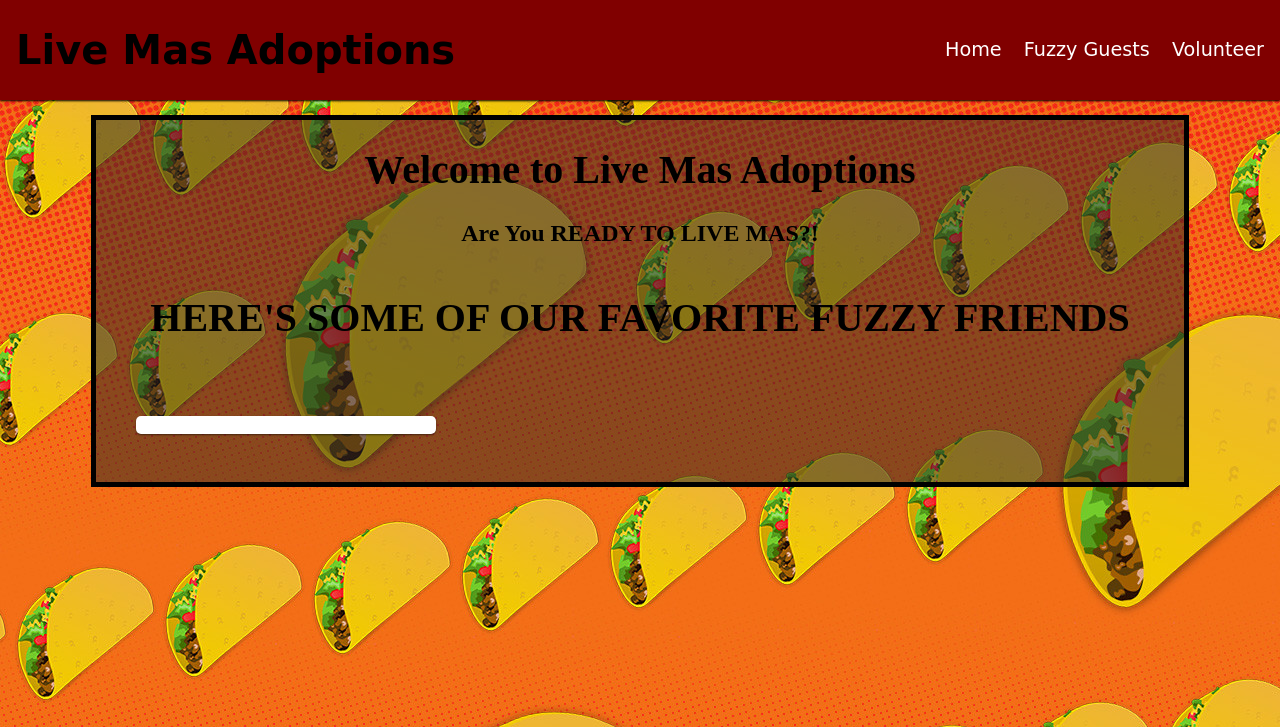
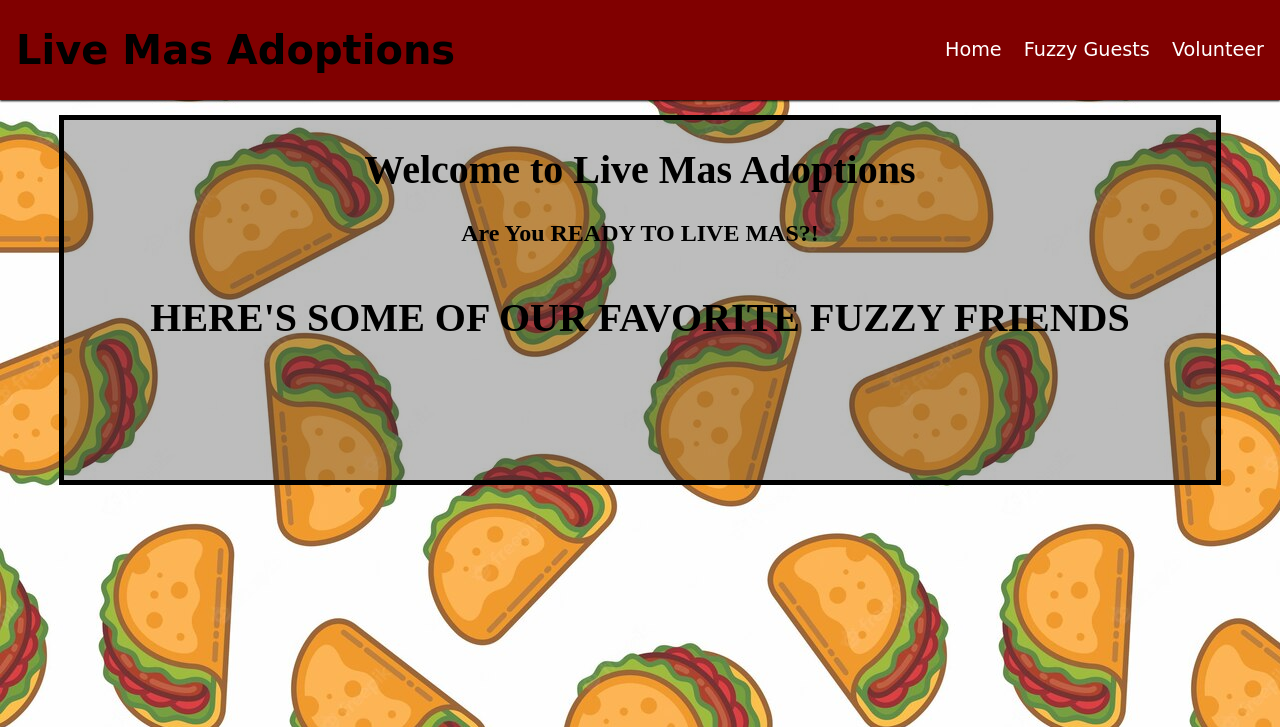
Before and after one commit to MarkRRyan/live-mas-adoptions-2, a Node server app: page / in a window 1280 px wide. Shown: the top 727 px of the page. Run offline with Node 20, Linux system fonts and the light colour scheme; data that the repository does not hold is empty; some libraries are stand-ins or nearby versions; some web fonts are replaced.

Commit message:
working on styling for home

```diff
--- a/public/styles/home.css
+++ b/public/styles/home.css
@@ -1,5 +1,6 @@
 body {
-    background-image: url('/assets/513622.jpg');
+    background-image: url('/assets/pattern-seamless-taco_105005-67.jpg');
+    /* background-attachment: cover; */
     margin: 0;
     padding: 0;
 }
@@ -14,11 +15,11 @@ body {
   .box {
     display: flex;
     border: 5px solid black;
-    background-color: rgba(37, 37, 37, 0.504);
+    background-color: rgba(37, 37, 37, 0.302);
     flex-direction: column;
     justify-content: center;
     height: fit-content;
-    width: 85vw;
+    width: 90vw;
   }
 
 .container {
@@ -27,7 +28,17 @@ body {
 
 
 
-.pet-grid  {
+/* Featured pets section styles */
+.featured-pets {
+    padding: 2rem;
+}
+
+.featured-pets h2 {
+    font-size: 2rem;
+    margin-bottom: 1rem;
+}
+
+.pet-grid {
     display: flex;
     flex-wrap: wrap;
     justify-content: space-between;
@@ -40,13 +51,12 @@ body {
     min-width: 300px;
     margin-bottom: 2rem;
     background-color: #fff;
-    box-shadow: 0 1px 2px rgba(0, 0, 0, 0.5);
+    box-shadow: 0 1px 2px rgba(0, 0, 0, 0.1);
     border-radius: 5px;
-    overflow: hidden;
 }
 
 figure {
-    height: 70%;
+    height: 60%;
 }
 
 .pet-grid img {
@@ -57,16 +67,7 @@ figure {
 
 figcaption {
     height: 30%;
-    padding: 1rem 2rem 0 2rem;
     display: flex;
     align-items: center;
-    justify-content: space-between;
+    justify-content: center;
 }
-
-.featured-info h3 {
-    font-size: calc(1em + 0.5vw);
-}
-
-.featured-info p {
-    font-size: calc(0.5rem + 0.5vw);
-}
--- a/views/home.ejs
+++ b/views/home.ejs
@@ -17,11 +17,10 @@
                 <h2>Are You READY TO LIVE MAS?!</h2>
             </div>
         <h1>HERE'S SOME OF OUR FAVORITE FUZZY FRIENDS</h1>
-        <div class="pet-grid">
-            <ul>
+        <section class="featured-pets">
+            <ul class="pet-grid">
+                <% for (let pet of pets) { %>
                 <li>
-                    <% for (let pet of pets) { %>
-                    <div>
                     <figure>
                         <img src="<%= pet.photo %>" alt="Kitten">
                     </figure>
@@ -29,14 +28,15 @@
                         <div class="featured-info">
                             <h3><%= pet.name %></h3>
                             <p>Age: <%= pet.age %> yr(s)</p>
+                            <a href="/pets/<%= pet._id %>" class="btn">Learn More</a>
                         </div>
-                            <a href="/pets/<%= pet._id %>" class="btn">Learn More</a>
+
                     </figcaption>
-                    </div>
+                </li>
                 <% } %>
-                </li>
             </ul>
-        </div>
+        </section>
+
         </div>
     </div>
 
```
Also changed, not shown: public/assets/pattern-seamless-taco_105005-67.jpg (added), public/assets/taco_bell_bold_by_629lyric-d8wmur8.ttf (deleted), public/assets/taco_pattern.jpg (added). Lines whose indentation alone changed are shown as unchanged.
